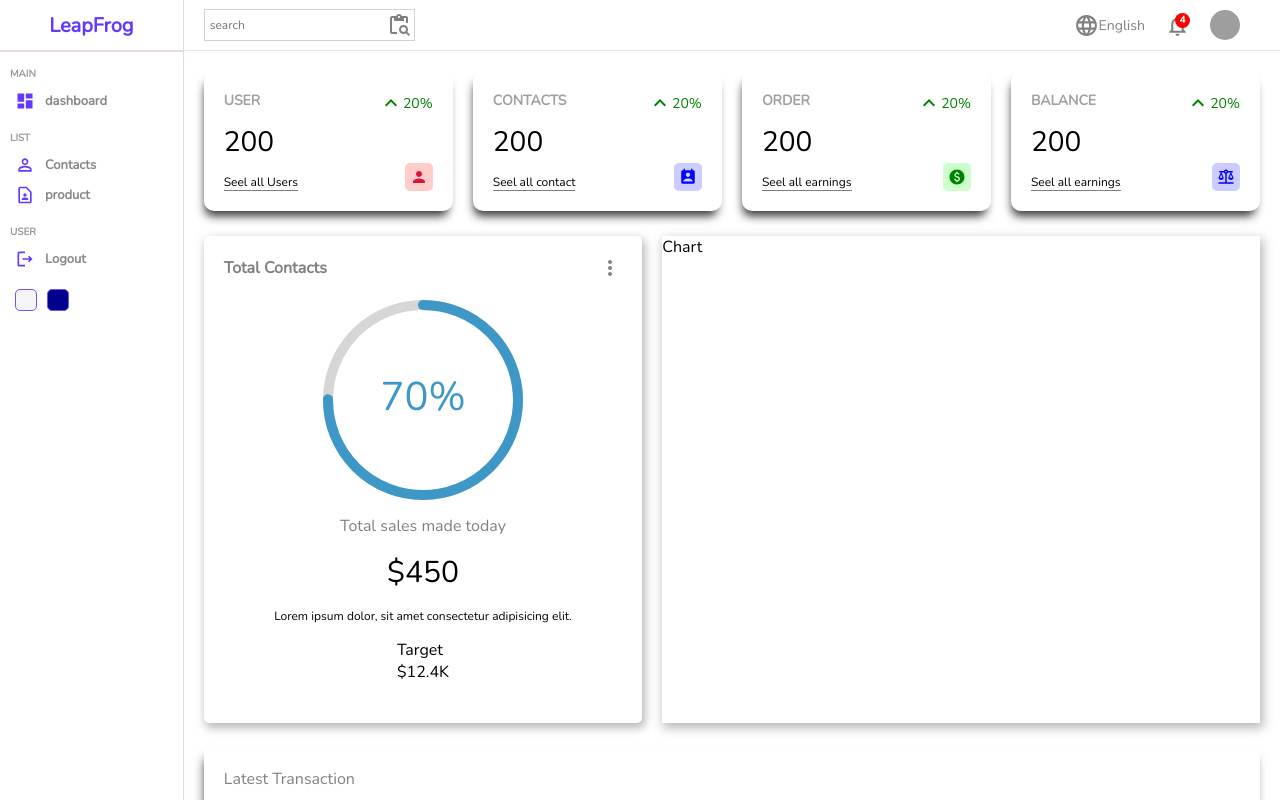
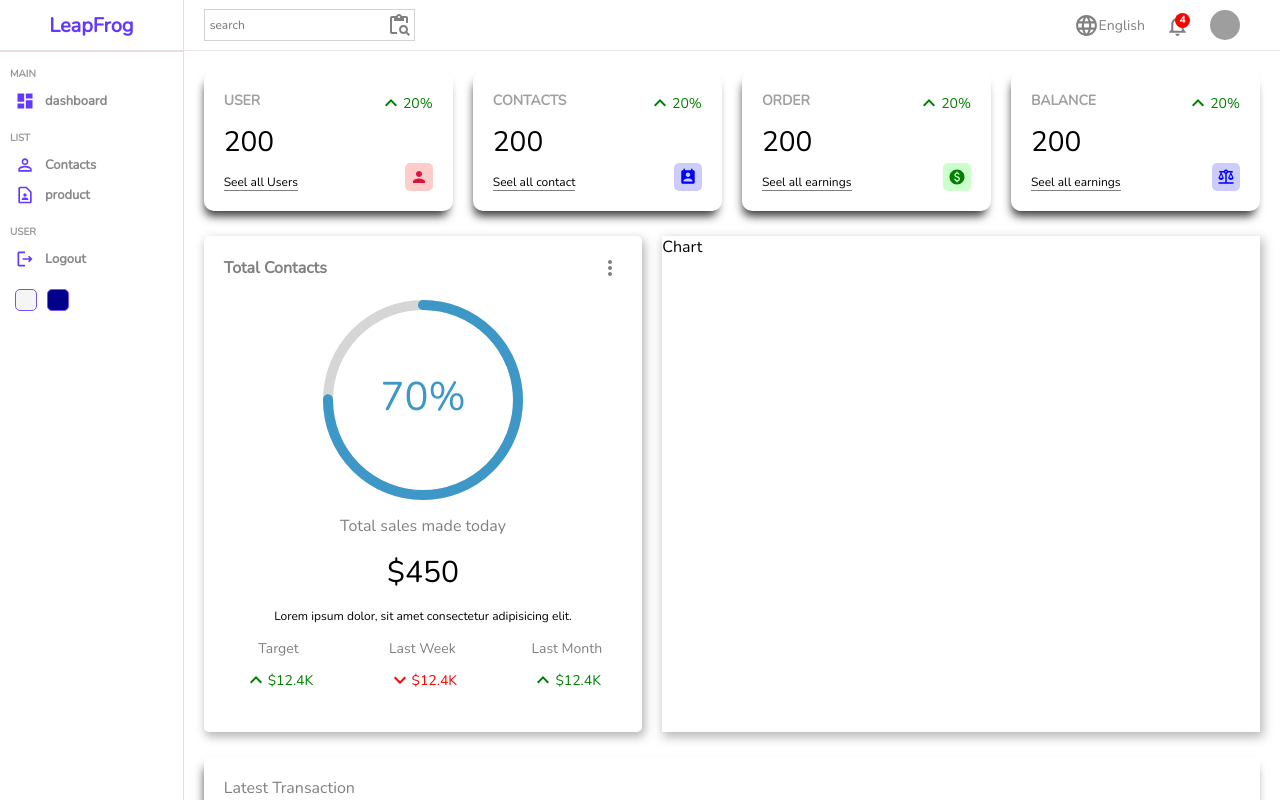
Before and after one commit to shahsuman438/contact_manager_UI, a React (Create React App) app: page / in a window 1280 px wide. Shown: the top 800 px of the page. Built offline with nearby package versions, Linux system fonts and the light colour scheme; grey boxes are pictures that could not be loaded.

Commit message:
prograssBar UI completed

```diff
--- a/src/components/featured/Featured.jsx
+++ b/src/components/featured/Featured.jsx
@@ -3,6 +3,8 @@
 import MoreVertIcon from '@mui/icons-material/MoreVert'
 import { CircularProgressbar } from 'react-circular-progressbar'
 import "react-circular-progressbar/dist/styles.css"
+import KeyboardArrowDownIcon from"@mui/icons-material/KeyboardArrowDown"
+import KeyboardArrowUpOutlinedIcon from"@mui/icons-material/KeyboardArrowUpOutlined"
 
 const Featured = () => {
   return (
@@ -24,7 +26,26 @@
             <div className="itemTitle">
               Target
             </div>
-            <div className="itemResult">
+            <div className="itemResult positive">
+              <KeyboardArrowUpOutlinedIcon />
+              <div className="resultAmount">$12.4K</div>
+            </div>
+          </div>
+          <div className="item">
+            <div className="itemTitle">
+              Last Week
+            </div>
+            <div className="itemResult negative">
+              <KeyboardArrowDownIcon />
+              <div className="resultAmount">$12.4K</div>
+            </div>
+          </div>
+          <div className="item">
+            <div className="itemTitle">
+              Last Month
+            </div>
+            <div className="itemResult positive">
+              <KeyboardArrowUpOutlinedIcon />
               <div className="resultAmount">$12.4K</div>
             </div>
           </div>
--- a/src/components/featured/featured.scss
+++ b/src/components/featured/featured.scss
@@ -36,5 +36,31 @@
             font-size: 12px;
             font-weight: 200;
         }
+        .summary{
+            width: 100%;
+            display: flex;
+            align-items: center;
+            justify-content: space-between;
+
+            .item{
+                text-align: center;
+            }
+            .itemTitle{
+                font-size: 14px;
+                color: gray;
+            }
+            .itemResult{
+                display: flex;
+                align-items: center;
+                margin-top: 10px;
+                font-size: 14px;
+                &.positive{
+                    color: green;
+                }
+                &.negative{
+                    color: red;
+                }
+            }
+        }
     }
 }
```
